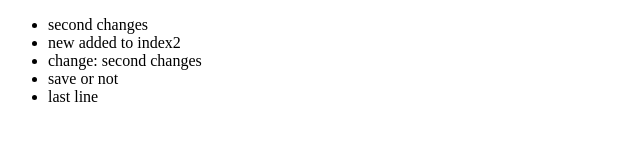
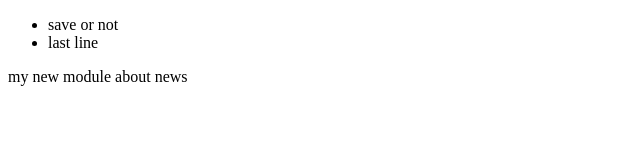
Before and after one commit to JinfengW/secondgit, a plain HTML site: page index2.html in a window 1280 px wide. Shown: the whole page, without its empty margins (0-640 px from the left). Drawn offline with Linux system fonts and the light colour scheme.

Commit message:
first branche

```diff
--- a/index2.html
+++ b/index2.html
@@ -5,11 +5,12 @@
 </head>
 <body>
 	<ul>
-		<li>second changes</li>
-		<li>new added to index2</li>
-		<li>change: second changes</li>
+
 		<li>save or not</li>
 		<li>last line</li>
 	</ul>
+
+	<div>my new module about news</div>
+
 </body>
 </html>
```
